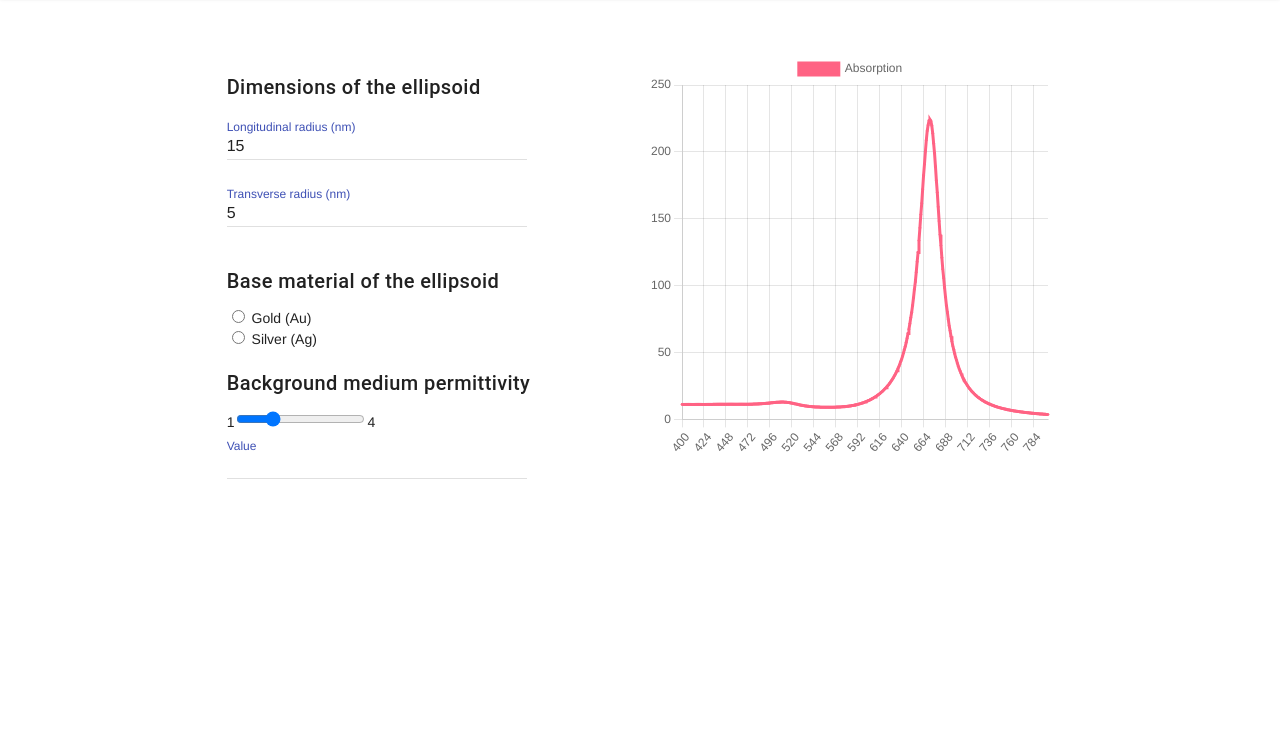
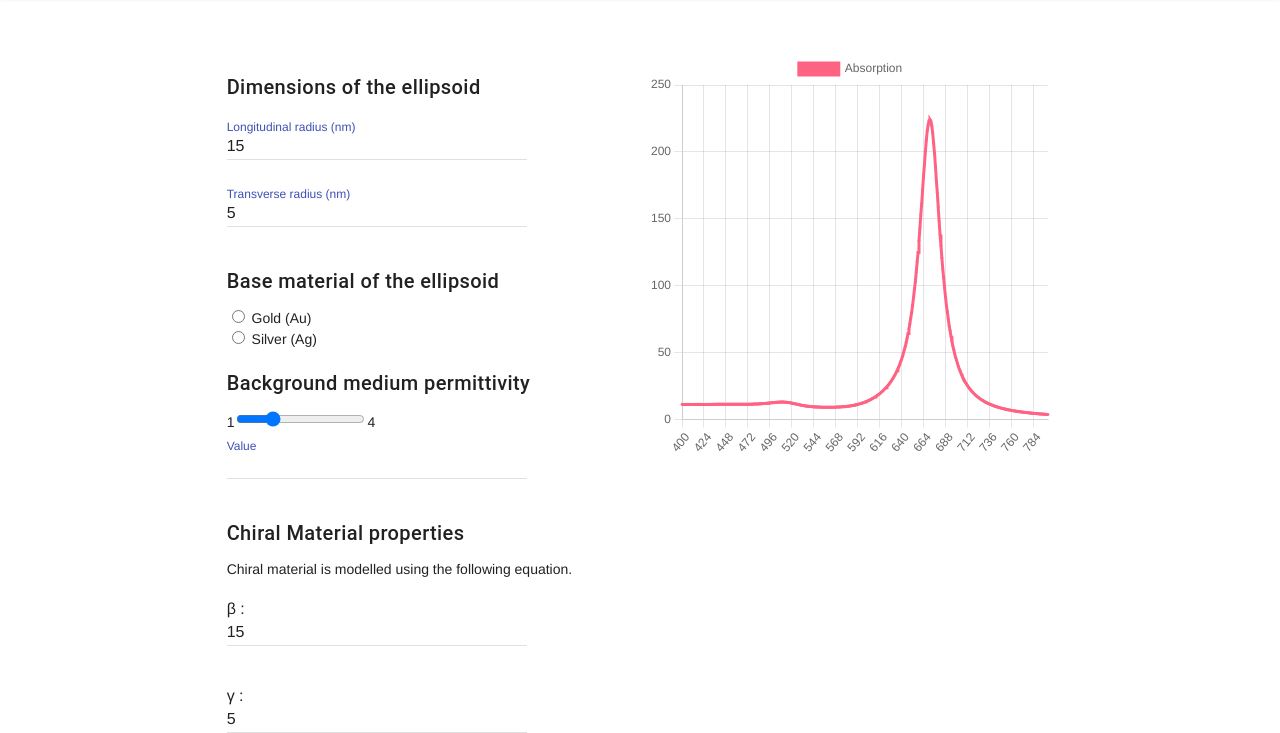
Before and after one commit to TharakaMonash/Chiral-ellipsoid, a plain HTML site: page index.html in a window 1280 px wide. Shown: the part 67-800 px from the top of the page. Drawn offline with nearby package versions, Linux system fonts and the light colour scheme.

```diff
--- a/index.html
+++ b/index.html
@@ -73,11 +73,26 @@
 
             <h5>Background medium permittivity</h5>
             <!-- Slider with Starting Value -->
-            1<input type="range" min="100" max="400" value="176" tabindex="0" id="em_slider" onchange="updatePlot(true)">4
+            1<input type="range" min="100" max="400" value="176" tabindex="0" id="em_slider"
+              onchange="updatePlot(true)">4
             <br>
             <div class="mdl-textfield mdl-js-textfield mdl-textfield--floating-label has-placeholder">
               <input class="mdl-textfield__input" type="number" id="em" onchange="updatePlot(false)">
-              <label class="mdl-textfield__label" for="em"  >Value</label>
+              <label class="mdl-textfield__label" for="em">Value</label>
+            </div>
+
+            <h5>Chiral Material properties</h5>
+            Chiral material is modelled using the following equation.
+            <div>
+              <div class="mdl-textfield mdl-js-textfield mdl-textfield--floating-label  has-placeholder">
+                β :<input class="mdl-textfield__input" type="number" id="beeta" value=15 onchange="updatePlot(true)">
+                <!-- <label class="mdl-textfield__label" for="Rl">β</label> -->
+              </div>
+              <br>
+              <div class="mdl-textfield mdl-js-textfield mdl-textfield--floating-label  has-placeholder">
+                γ :<input class="mdl-textfield__input" type="number" id="gamma" value=5 onchange="updatePlot(true)">
+                <!-- <label class="mdl-textfield__label" for="Rt">	γ</label> -->
+              </div>
             </div>
 
 
```
Also changed, not shown: 9 other files.
